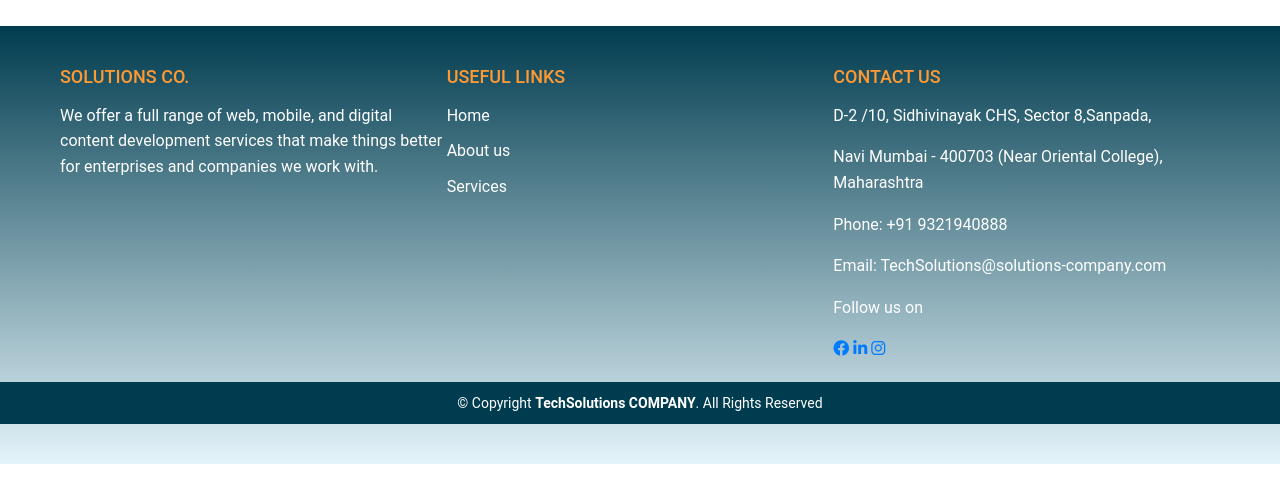
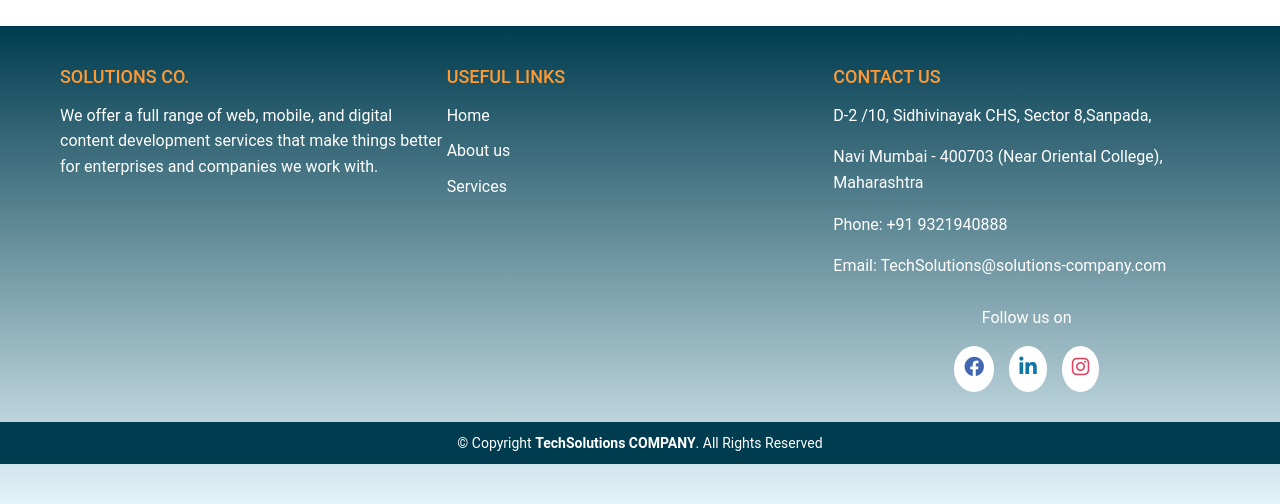
Before and after one commit to gorlebalaram123/Tech-Doc-Solutions, a plain HTML site: page index.html in a window 1280 px wide. Shown: the part 4347-4851 px from the top of the page. Before the commit the page ends 4811 px from the top, so only its background shows below. Drawn offline with nearby package versions, Linux system fonts and the light colour scheme.

Commit message:
Update styles.css

```diff
--- a/styles.css
+++ b/styles.css
@@ -1382,7 +1382,7 @@ body {
             color: #FF9933;
         }
 
-        .unique-footer-social-icons {
+        /* .unique-footer-social-icons {
             display: flex;
             margin-top: 20px;
         }
@@ -1399,8 +1399,54 @@ body {
 
         .unique-footer-social-icons a:hover {
             background-color: #e57d1a;
-        }
-
+        } */
+
+
+        .foot {
+            /* background-color: #333; */
+            color: #fff;
+            padding: 10px 0;
+            text-align: center;
+            /* margin-left: 100px; */
+        }
+/* Fav ICONS CSS */
+        .social-icons {
+            display: flex;
+            justify-content: center;
+            gap: 15px;
+            margin-top: 10px;
+        }
+
+        .social-icon {
+            background-color: #fff;
+            border-radius: 50%;
+            padding: 10px;
+            display: inline-block;
+            transition: transform 0.3s ease, background-color 0.3s ease;
+        }
+
+        .social-icon:hover {
+            transform: translateY(-3px);
+            background-color: #555;
+        }
+
+        .social-icon i {
+            font-size: 20px;
+            color: #333;
+        }
+
+        /* Specific icon colors */
+        .social-icon.facebook i {
+            color: #4267B2;
+        }
+
+        .social-icon.linkedin i {
+            color: #0e76a8;
+        }
+
+        .social-icon.instagram i {
+            color: #E4405F;
+        }
         .unique-footer-bottom {
             text-align: center;
             padding: 10px 0;
```
